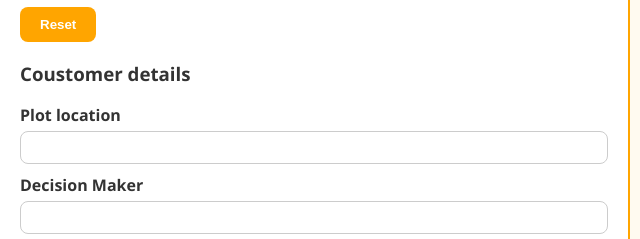
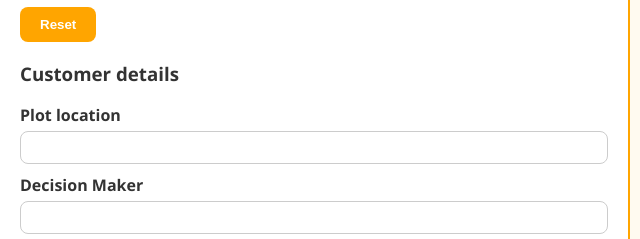
Before and after one commit to calcbnb/calcbnb.github.io, a plain HTML site: page index.html in a window 1280 px wide. Shown: the part 365-604 px from the top of the page, 0-640 px from the left. Drawn offline with Linux system fonts and the light colour scheme.

Commit message:
Update index.html

```diff
--- a/index.html
+++ b/index.html
@@ -132,7 +132,7 @@
 
       <button onclick="resetAll()">Reset</button>
 
-      <h3>Coustomer details </h3>
+      <h3>Customer details </h3>
       <label>Plot location</label>
       <input type="text" id="plotlocation" />
 	<label>Decision Maker</label>
```
